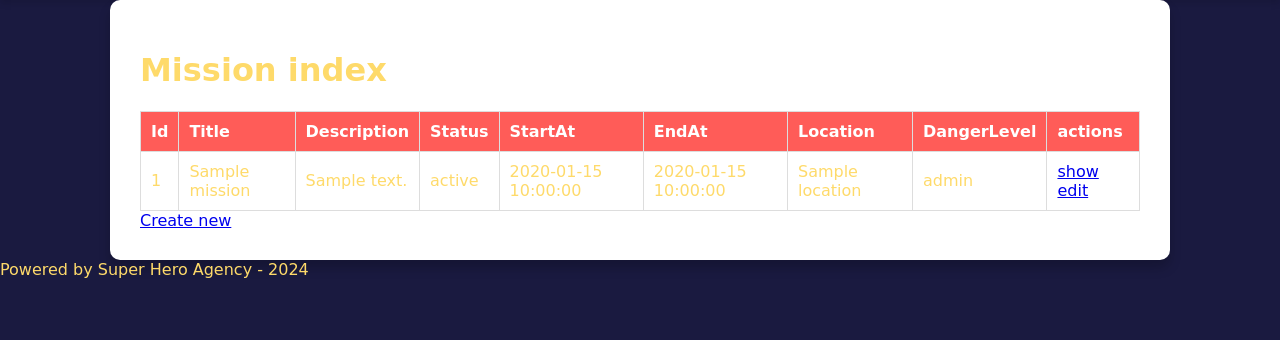
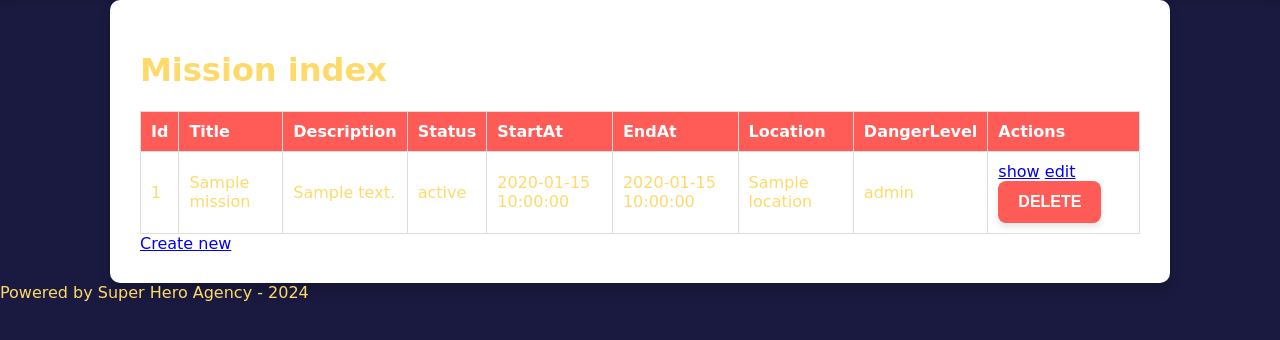
Before and after one commit to Djgaby974/Super_Hero_Agency, a Symfony app: template templates/mission/index.html.twig in a window 1280 px wide. Shown: the part 68-408 px from the top of the page. Run offline with Twig, Linux system fonts and the light colour scheme; the template is opened without the code that fills it: most values are stand-ins (such as "Sample title", 1, 10 or a date in 2020); some libraries are stand-ins or nearby versions.

Commit message:
il manquer le bouton supprimer un truc basique MDR je suis fatiguer

```diff
--- a/templates/mission/index.html.twig
+++ b/templates/mission/index.html.twig
@@ -16,7 +16,7 @@
                 <th>EndAt</th>
                 <th>Location</th>
                 <th>DangerLevel</th>
-                <th>actions</th>
+                <th>Actions</th>
             </tr>
         </thead>
         <tbody>
@@ -33,6 +33,12 @@
                 <td>
                     <a href="{{ path('app_mission_show', {'id': mission.id}) }}">show</a>
                     <a href="{{ path('app_mission_edit', {'id': mission.id}) }}">edit</a>
+
+                    <!-- Bouton Supprimer -->
+                    <form method="post" action="{{ path('app_mission_delete', {'id': mission.id}) }}" style="display:inline;" onsubmit="return confirm('Êtes-vous sûr de vouloir supprimer cette mission ?');">
+                        <input type="hidden" name="_token" value="{{ csrf_token('delete' ~ mission.id) }}">
+                        <button class="btn btn-danger">delete</button>
+                    </form>
                 </td>
             </tr>
         {% else %}
```
